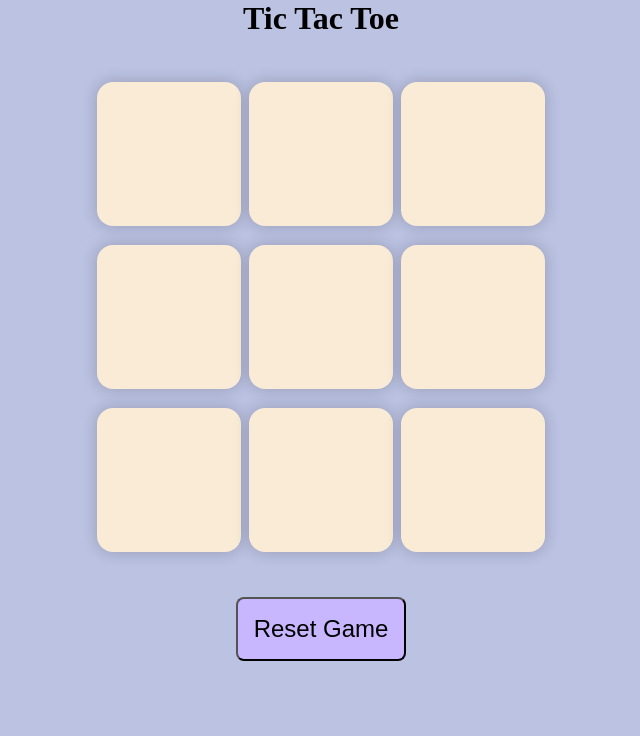
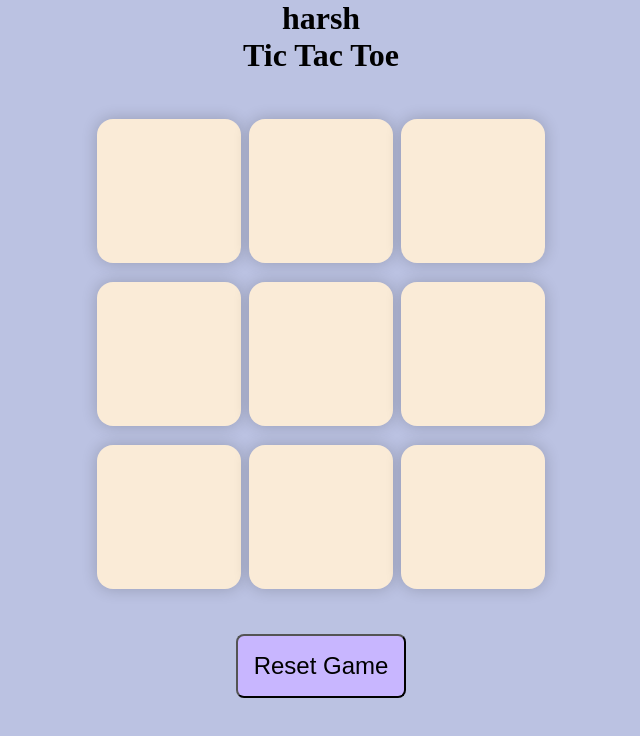
Before and after one commit to ankit-97916/tictactoe3, a plain HTML site: page index.html in a window 1280 px wide. Shown: the whole page, without its empty margins (319-959 px from the left). Drawn offline with Linux system fonts and the light colour scheme.

Commit message:
Update index.html

```diff
--- a/index.html
+++ b/index.html
@@ -7,6 +7,7 @@
     <link rel="stylesheet" href="style.css" />
   </head>
   <body>
+    <h1>harsh</h1>
     <div class="msg-container hide" >
       <p id="msg"> Winner </p>
 
```
